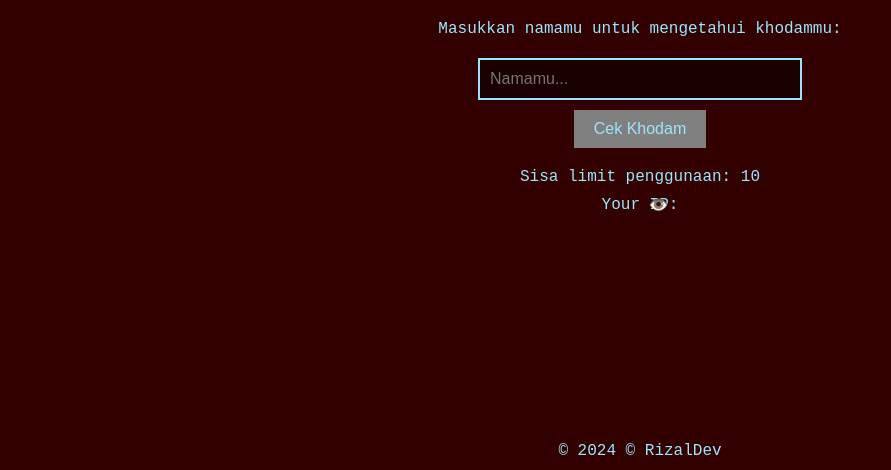
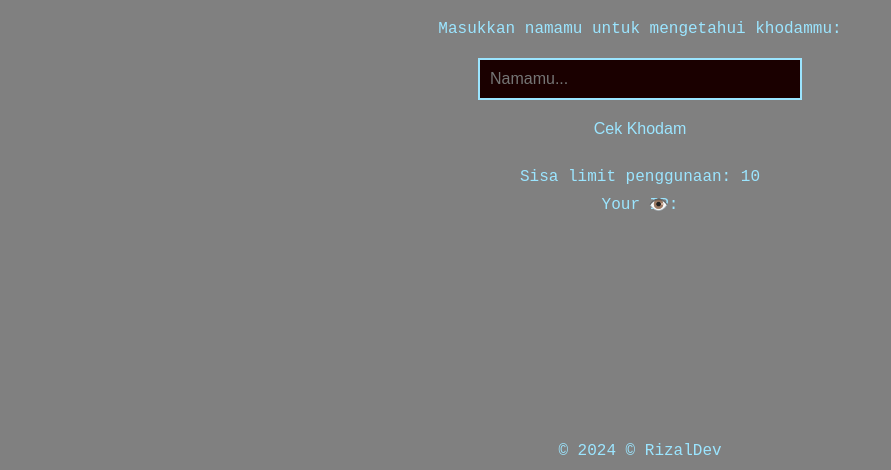
Before and after one commit to rizalfvnky/Cek-kodam, a plain HTML site: page index.html in a window 1280 px wide. Shown: the part 330-800 px from the top of the page, without its empty margins (0-891 px from the left). Drawn offline with Linux system fonts and the light colour scheme; no server answers.

Commit message:
Update index.html

```diff
--- a/index.html
+++ b/index.html
@@ -6,7 +6,7 @@
     <title>Cek Khodam</title>
     <style>
         body {
-            background-color: #330000;
+            background-color: #808080;
             color: #9be5ff;
             font-family: 'Courier New', Courier, monospace;
             display: flex;
```
